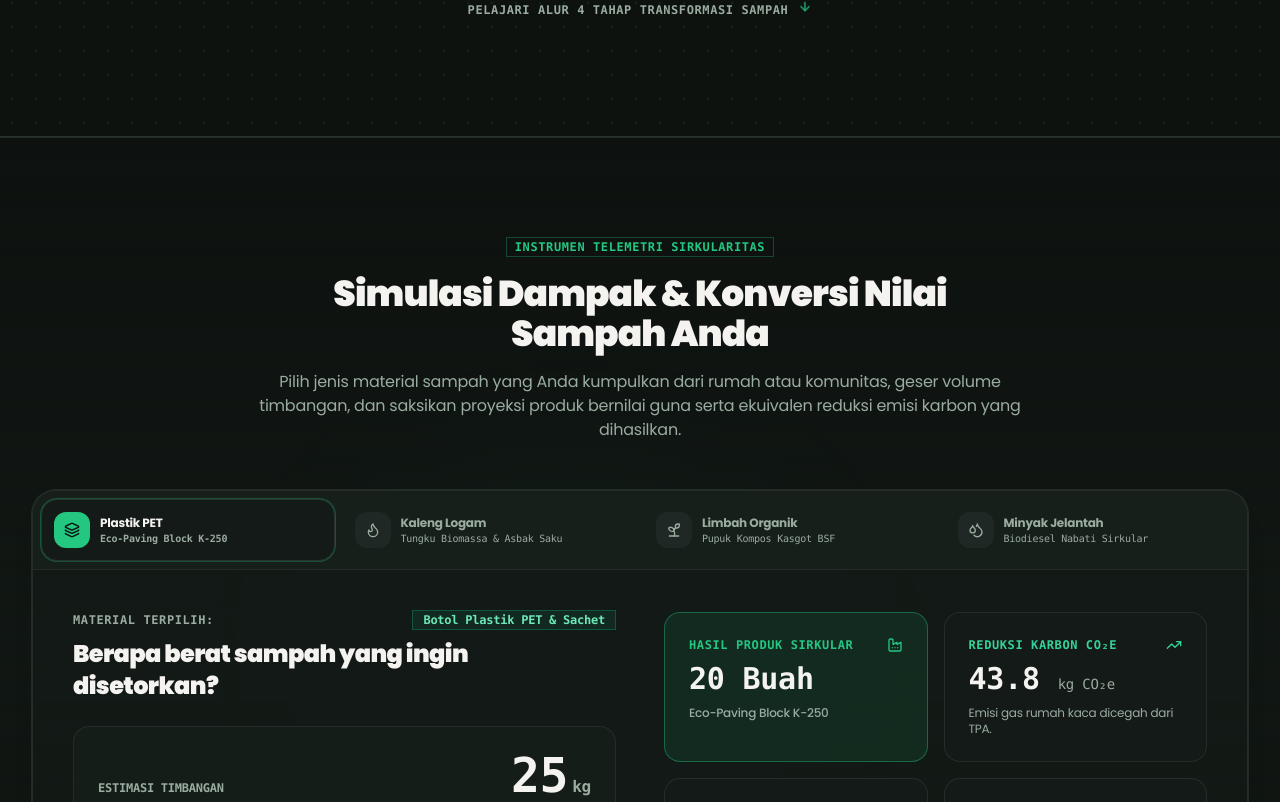
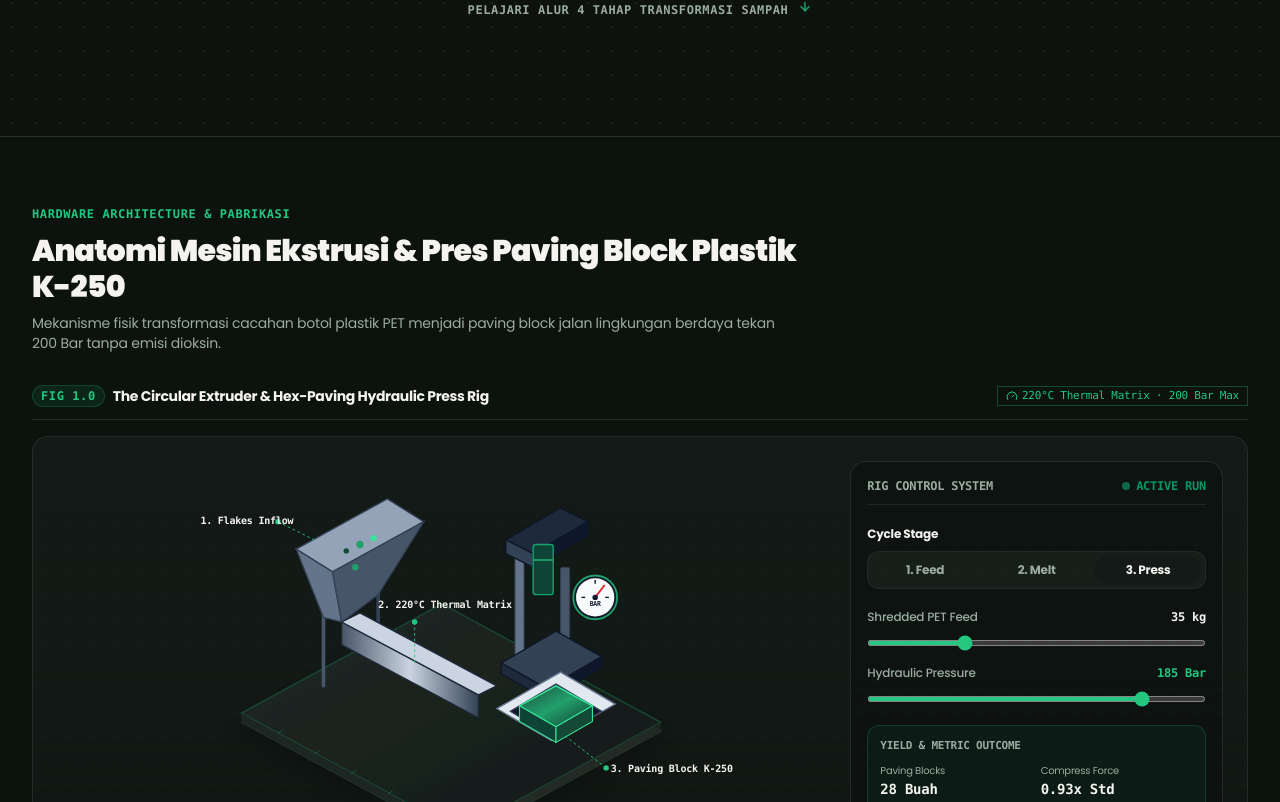
Before and after one commit to janfdev/circulife, a Next.js app: page / in a window 1280 px wide. Shown: the part 998-1800 px from the top of the page. Built offline with nearby package versions, Linux system fonts and the light colour scheme; no server answers.

Commit message:
feat(landing): elevate Anatomy machine rig to dedicated prominent section on homepage

```diff
--- a/src/app/page.tsx
+++ b/src/app/page.tsx
@@ -1,6 +1,7 @@
 import React from "react";
 import Link from "next/link";
 import HeroSection from "@/components/HeroSection";
+import WasteMachineAnatomy from "@/components/WasteMachineAnatomy";
 import WasteImpactSimulator from "@/components/WasteImpactSimulator";
 import WasteUtilizationFlow from "@/components/WasteUtilizationFlow";
 import EnvironmentalComparisonSlider from "@/components/EnvironmentalComparisonSlider";
@@ -18,6 +19,24 @@ export default function HomePage() {
     <div className="flex flex-col">
       {/* 1. Hero Section with Biosphere Console & Mini Telemetry */}
       <HeroSection />
+
+      {/* 1.5 Standalone Anatomy Rig Section: Direct Physical Machine Explainer */}
+      <section className="py-12 sm:py-16 border-b border-border/80 bg-background/50">
+        <div className="max-w-7xl mx-auto px-4 sm:px-6 lg:px-8">
+          <div className="mb-8 max-w-3xl space-y-2">
+            <span className="text-xs font-mono font-bold uppercase tracking-wider text-primary">
+              Hardware Architecture &amp; Pabrikasi
+            </span>
+            <h2 className="text-2xl sm:text-3xl font-black text-foreground tracking-tight">
+              Anatomi Mesin Ekstrusi &amp; Pres Paving Block Plastik K-250
+            </h2>
+            <p className="text-xs sm:text-sm text-muted-foreground leading-relaxed">
+              Mekanisme fisik transformasi cacahan botol plastik PET menjadi paving block jalan lingkungan berdaya tekan 200 Bar tanpa emisi dioksin.
+            </p>
+          </div>
+          <WasteMachineAnatomy />
+        </div>
+      </section>
 
       {/* 2. Interactive Waste-to-Value & Carbon Reduction Simulator */}
       <WasteImpactSimulator />
```
